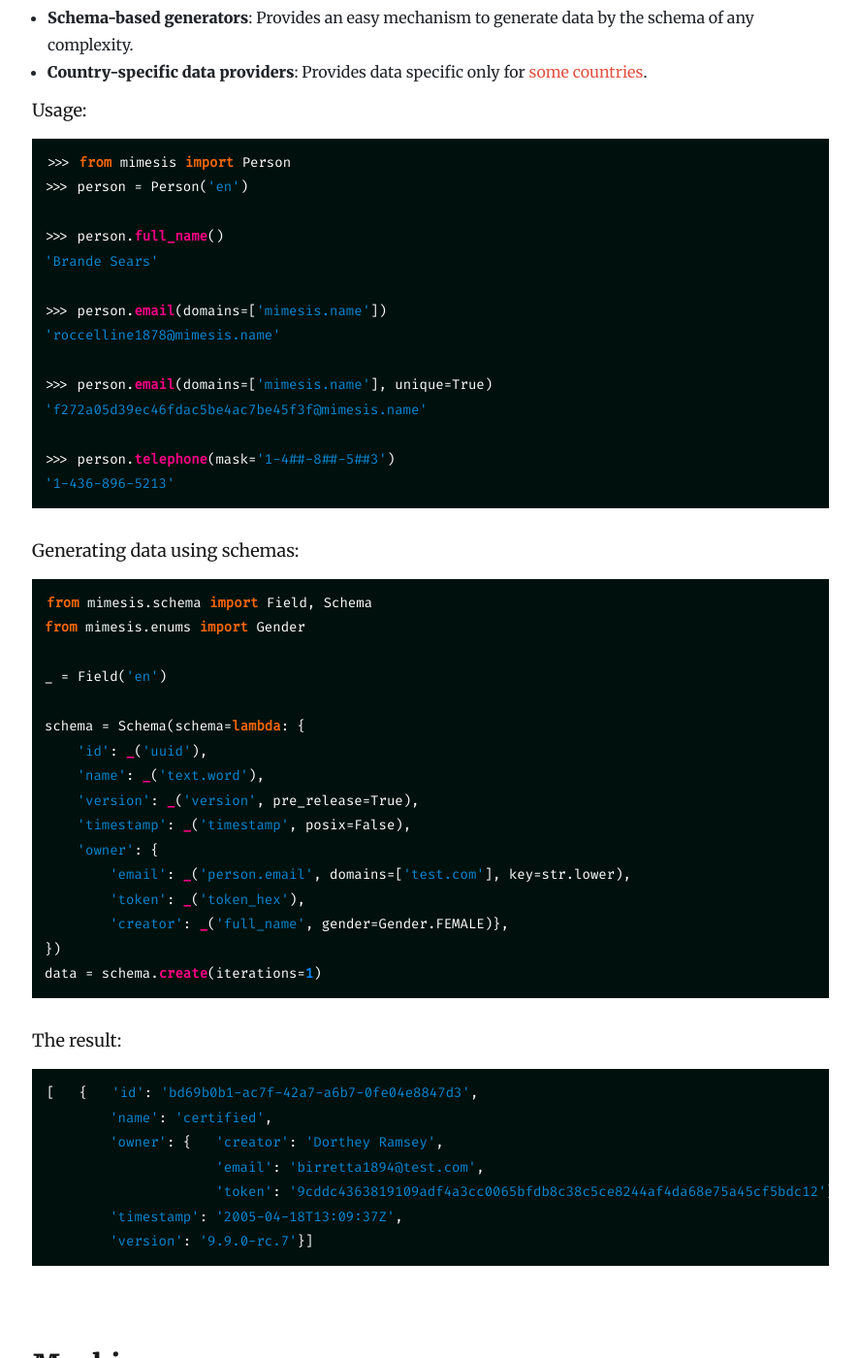
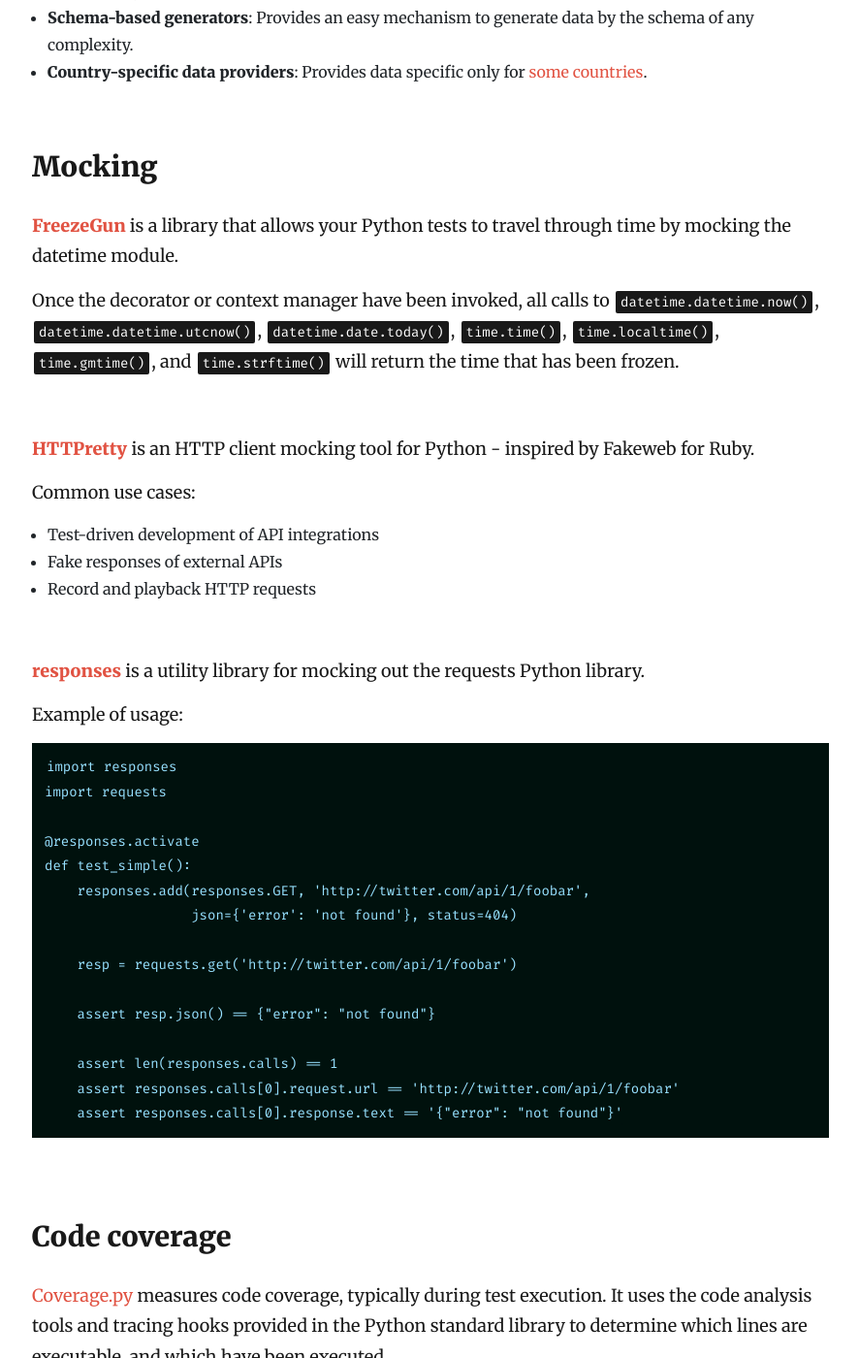
Before and after one commit to lk-geimfari/lk-geimfari.github.io, a Jekyll site: the page built from _posts/2020-08-24-python-libraries-to-make-your-code-readable-and-maintainable.md, in a window 1280 px wide and 1400 px high, scrolled down 3637 px. Shown: the whole window at 97% size, without its empty margins (196-1082 px from the left). Built offline with Jekyll 4.4.1, drawn with Linux system fonts in a browser that asks for light colours; nearby versions of some CDN libraries; comment, search, counter and statistics services are not loaded; some of the changed text lies outside the part shown.

Commit message:
Remove details about Mimesis

````diff
--- a/_posts/2020-08-24-python-libraries-to-make-your-code-readable-and-maintainable.md
+++ b/_posts/2020-08-24-python-libraries-to-make-your-code-readable-and-maintainable.md
@@ -112,58 +112,6 @@
   [a lot of languages]: https://mimesis.name/getting_started.html#locales
   [a lot of data providers]: https://mimesis.name/api.html
   [some countries]: https://mimesis.name/api.html#builtin-data-providers
-
-Usage:
-
-```python
->>> from mimesis import Person
->>> person = Person('en')
-
->>> person.full_name()
-'Brande Sears'
-
->>> person.email(domains=['mimesis.name'])
-'roccelline1878@mimesis.name'
-
->>> person.email(domains=['mimesis.name'], unique=True)
-'f272a05d39ec46fdac5be4ac7be45f3f@mimesis.name'
-
->>> person.telephone(mask='1-4##-8##-5##3')
-'1-436-896-5213'
-```
-
-Generating data using schemas:
-
-```python
-from mimesis.schema import Field, Schema
-from mimesis.enums import Gender
-
-_ = Field('en')
-
-schema = Schema(schema=lambda: {
-    'id': _('uuid'),
-    'name': _('text.word'),
-    'version': _('version', pre_release=True),
-    'timestamp': _('timestamp', posix=False),
-    'owner': {
-        'email': _('person.email', domains=['test.com'], key=str.lower),
-        'token': _('token_hex'),
-        'creator': _('full_name', gender=Gender.FEMALE)},
-})
-data = schema.create(iterations=1)
-```
-
-The result:
-
-```python
-[   {   'id': 'bd69b0b1-ac7f-42a7-a6b7-0fe04e8847d3',
-        'name': 'certified',
-        'owner': {   'creator': 'Dorthey Ramsey',
-                     'email': 'birretta1894@test.com',
-                     'token': '9cddc4363819109adf4a3cc0065bfdb8c38c5ce8244af4da68e75a45cf5bdc12'},
-        'timestamp': '2005-04-18T13:09:37Z',
-        'version': '9.9.0-rc.7'}]
-```
 
 <br>
 
````
